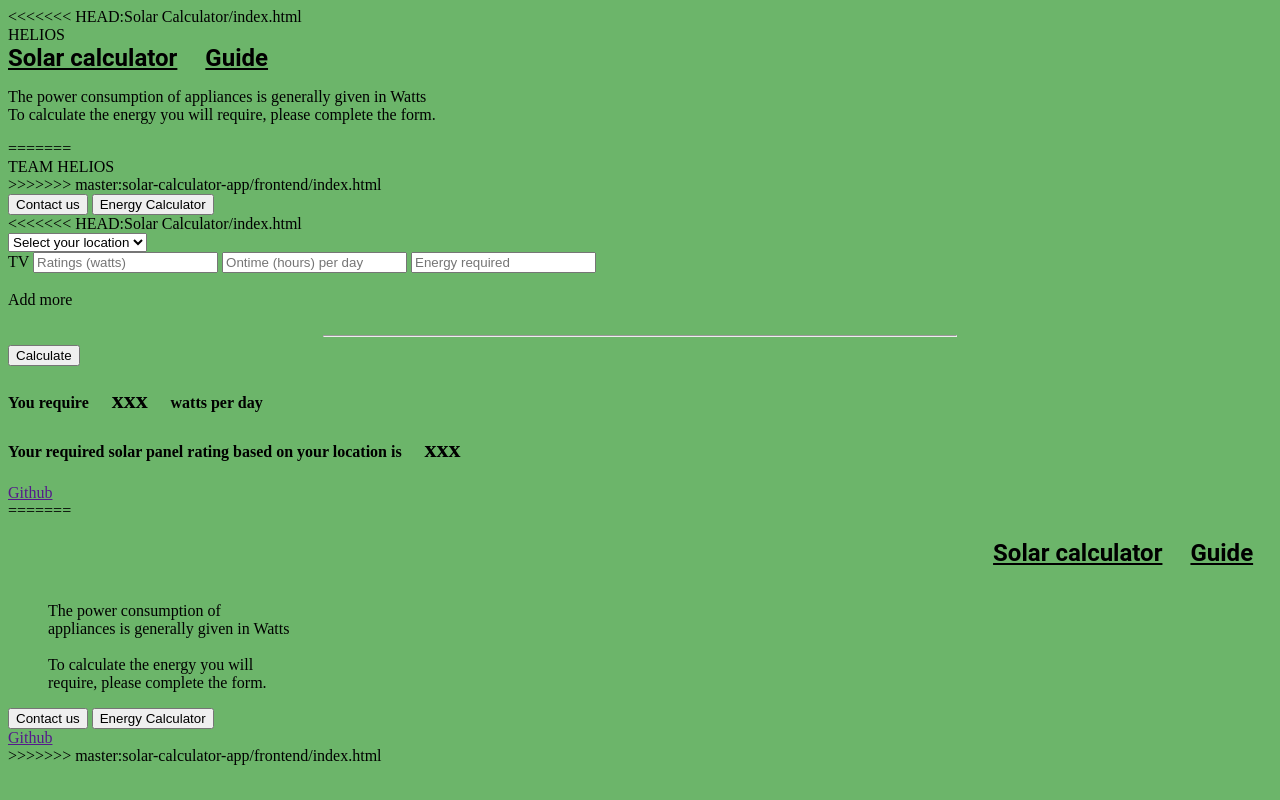
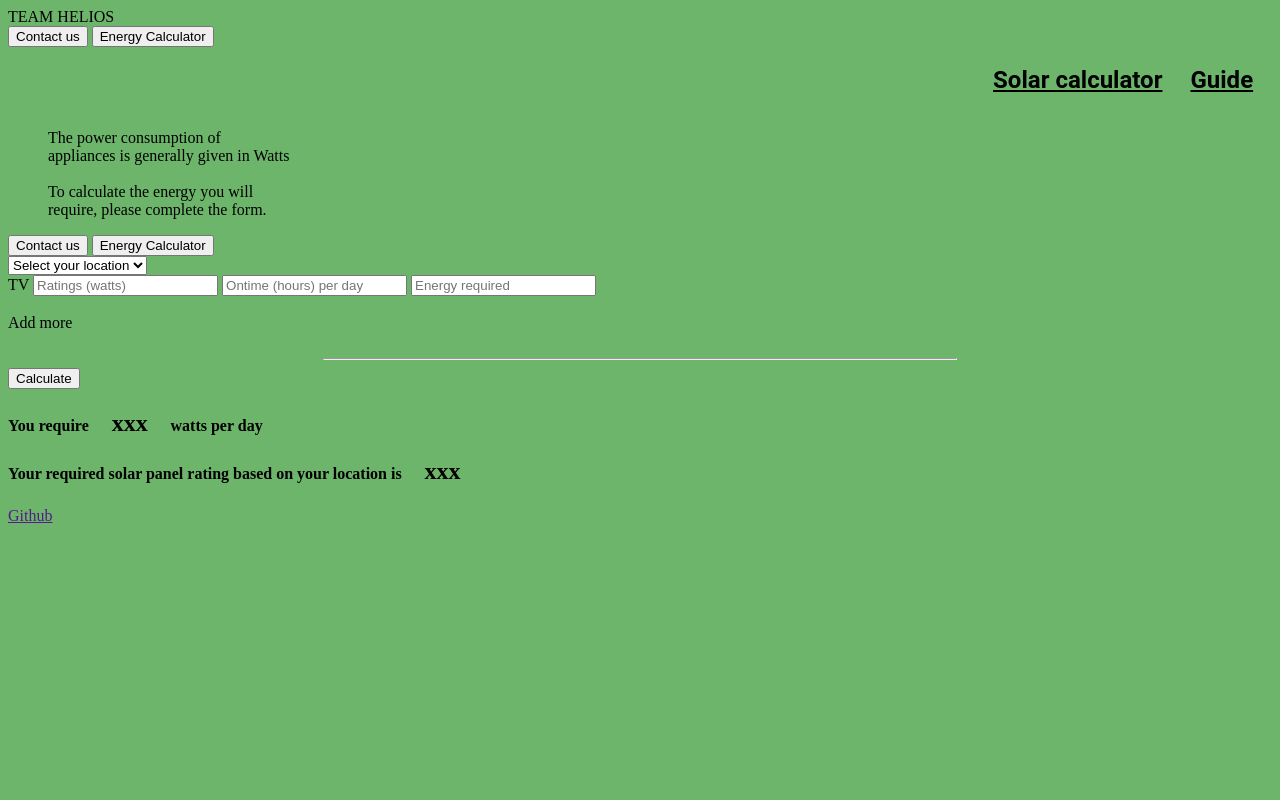
Before and after one commit to hngi/Team-Helios-Repo, a plain HTML site: page solar-calculator-app/frontend/index.html in a window 1280 px wide. Drawn offline with Linux system fonts and the light colour scheme; a script that the page names is missing.

Commit message:
> pulled changes from base and merged added the form page

```diff
--- a/solar-calculator-app/frontend/index.html
+++ b/solar-calculator-app/frontend/index.html
@@ -14,38 +14,8 @@
 </head>
 
 <body>
-<<<<<<< HEAD:Solar Calculator/index.html
-    <!––header & logo section ––>
-        <header id="header">HELIOS</header>
-
-        <section class="landing">
-            <!––nav section ––>
-
-                <div class="topnav">
-                    <a href="#">Solar calculator</a>
-                    &nbsp;&nbsp;&nbsp;&nbsp;&nbsp;&nbsp;<a href="#">Guide</a>
-                </div>
-
-
-
-
-
-                </nav>
-                <!––landing section ––>
-                    <div class="container">
-                        <div class="grid-row">
-                            <div class="col">
-                                <p>The power consumption of appliances is generally given in Watts <br>
-                                    To calculate the energy you will require, please complete the form.</p>
-                            </div>
-
-                        </div>
-
-                        <div class="grid-row">
-=======
     <!––header & logo section ––>
         <header id="header"> TEAM HELIOS</header>
->>>>>>> master:solar-calculator-app/frontend/index.html
 
         <div class="col">
             <button>Contact us</button>
@@ -54,60 +24,6 @@
         </div>
         </div>
 
-<<<<<<< HEAD:Solar Calculator/index.html
-
-
-
-
-
-
-        </section>
-
-        <!-- Sas section -->
-        <section class="panel" id="sas-section">
-
-
-            <div class="parent-div">
-                <select>
-                    <option>Select your location</option>
-                </select>
-                <div class="child-div">
-                    <form class="form-inline" action="" method="">
-                        <div>
-                            <label for="tv">TV</label>
-                            <input type="text" id="ratings" placeholder="Ratings (watts)">
-                            <input type="text" id="ontime" placeholder="Ontime (hours) per day">
-                            <input type="text" id="energ" placeholder="Energy required">
-
-                            <div class="break"></div>
-                            <br/>
-                            <a id="add-more">Add more</a>
-                        </div>
-                    </form>
-
-                    <br />
-                    <hr width="50%" />
-
-                    <div class="row">
-                        <div class="column">
-                            <button>Calculate</button>
-                        </div>
-                        <div class="column">
-                            <h4>You require <span>xxx</span> watts per day</h4>
-                            <h4>Your required solar panel rating based on your location is <span>xxx</span></h4>
-                        </div>
-                    </div>
-                </div>
-            </div>
-
-
-        </section>
-
-        <!––ololades section ––>
-            <footer id="footer">
-                <a href="">Github</a>
-            </footer>
-=======
         <nav class="nav">
             <div class="topnav">
                 <a href="#">Solar calculator</a>
@@ -135,28 +51,49 @@
 
 
             </section>
-<!––Sas section ––>
-<section class= "panel">
-<form>
 
-<div class="container">
-    <div class="grid-row">
-        <div class="col">
-
-        </div>
+            <!-- Sas section -->
+            <section class="panel" id="sas-section">
 
 
+                <div class="parent-div">
+                    <select>
+                        <option>Select your location</option>
+                    </select>
+                    <div class="child-div">
+                        <form class="form-inline" action="" method="">
+                            <div>
+                                <label for="tv">TV</label>
+                                <input type="text" id="ratings" placeholder="Ratings (watts)">
+                                <input type="text" id="ontime" placeholder="Ontime (hours) per day">
+                                <input type="text" id="energ" placeholder="Energy required">
+
+                                <div class="break"></div>
+                                <br />
+                                <a id="add-more">Add more</a>
+                            </div>
+                        </form>
+
+                        <br />
+                        <hr width="50%" />
+
+                        <div class="row">
+                            <div class="column">
+                                <button>Calculate</button>
+                            </div>
+                            <div class="column">
+                                <h4>You require <span>xxx</span> watts per day</h4>
+                                <h4>Your required solar panel rating based on your location is <span>xxx</span></h4>
                             </div>
                         </div>
+                    </div>
+                </div>
+            </section>
 
-
-</form>
-</section>
             <!––ololades section ––>
                 <footer id="footer">
                     <a href="">Github</a>
                 </footer>
->>>>>>> master:solar-calculator-app/frontend/index.html
 </body>
 
 </html>
```
Lines whose indentation alone changed are shown as unchanged.
